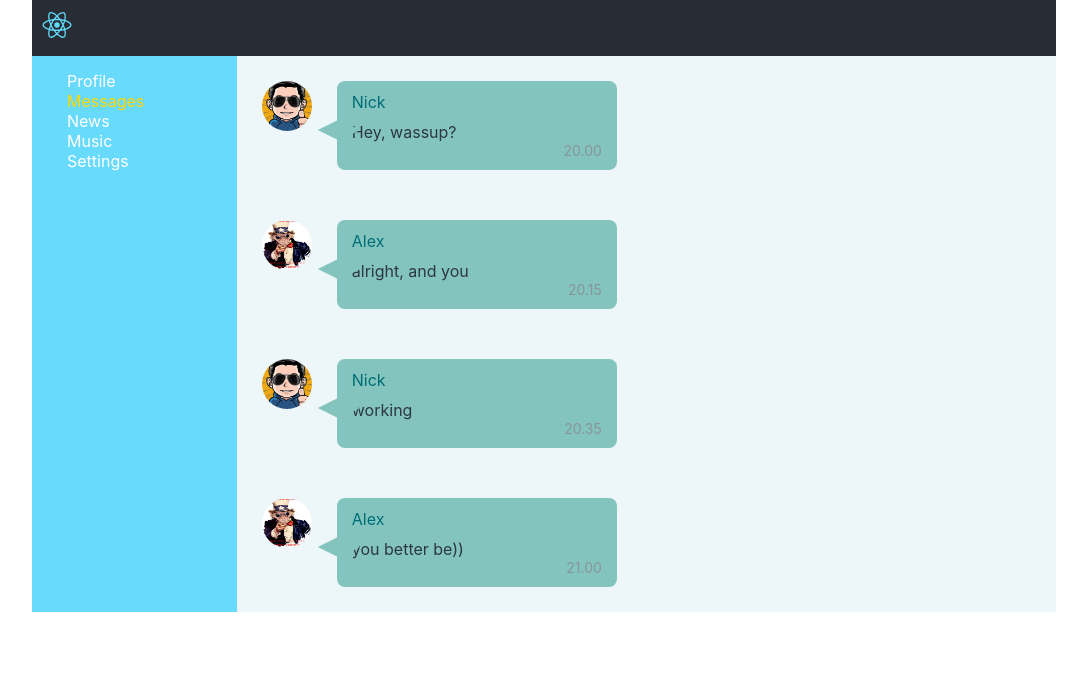
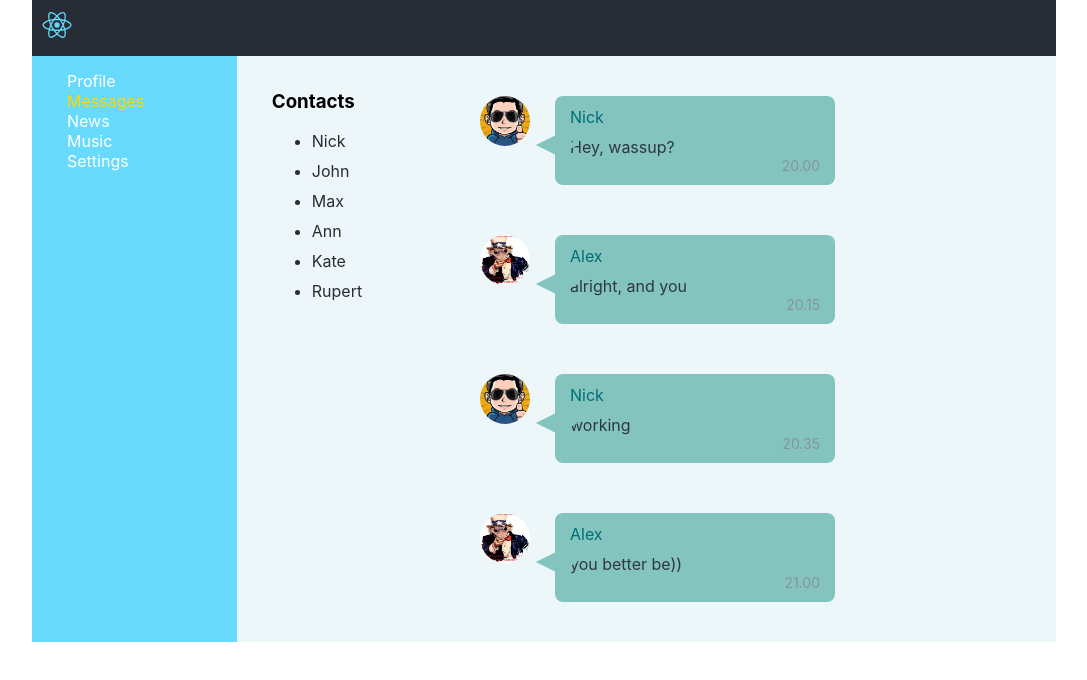
Before and after one commit to zillomoons/social_network_ts, a React (Create React App) app: page /dialogs in a window 1280 px wide. Shown: the top 680 px of the page, without its empty margins (96-1183 px from the left). Built offline with nearby package versions, Linux system fonts and the light colour scheme.

Commit message:
21_lesson: DialogsPage Layout

```diff
--- a/src/components/dIalogs/Dialogs.module.css
+++ b/src/components/dIalogs/Dialogs.module.css
@@ -1,5 +1,9 @@
 .dialogsWrapper {
     background-color: #edf6f9;
+    padding: 15px 35px;
+    display: grid;
+    grid-template-columns: 2fr 10fr;
+    gap: 70px;
 }
 .messageWrapper {
 
@@ -45,3 +49,7 @@
     text-align: right;
     font-size: 14px;
 }
+.dialogsWrapper .contacts{
+   margin-bottom: 10px;
+    color: #282c34;
+}
--- a/src/components/dIalogs/Dialogs.tsx
+++ b/src/components/dIalogs/Dialogs.tsx
@@ -11,9 +11,31 @@ export const Dialogs = () => {
         {id: 3, userImage: ava_1, name: 'Nick', text: 'working', time: '20.35'},
         {id: 4, userImage: ava_2, name: 'Alex', text: 'you better be))', time: '21.00'},
     ]
+    const contacts = [
+        { id: 1, name: 'Nick'},
+        { id: 1, name: 'John'},
+        { id: 1, name: 'Max'},
+        { id: 1, name: 'Ann'},
+        { id: 1, name: 'Kate'},
+        { id: 1, name: 'Rupert'},
+
+    ]
 
     return (
         <div className={styles.dialogsWrapper}>
+            <div>
+                <h3>Contacts</h3>
+                <ul>
+                    {
+                        contacts.map( c => {
+                            return (
+                                <li className={styles.contacts} key={c.id}>{c.name}</li>
+                            )
+                        })
+                    }
+                </ul>
+            </div>
+            <div>
                 {
                     dialogsItems.map(d => {
                         return <DialogItem key={d.id} id={d.id}
@@ -22,5 +44,7 @@ export const Dialogs = () => {
                     })
                 }
             </div>
+
+        </div>
     );
 };
```
Lines whose indentation alone changed are shown as unchanged.
